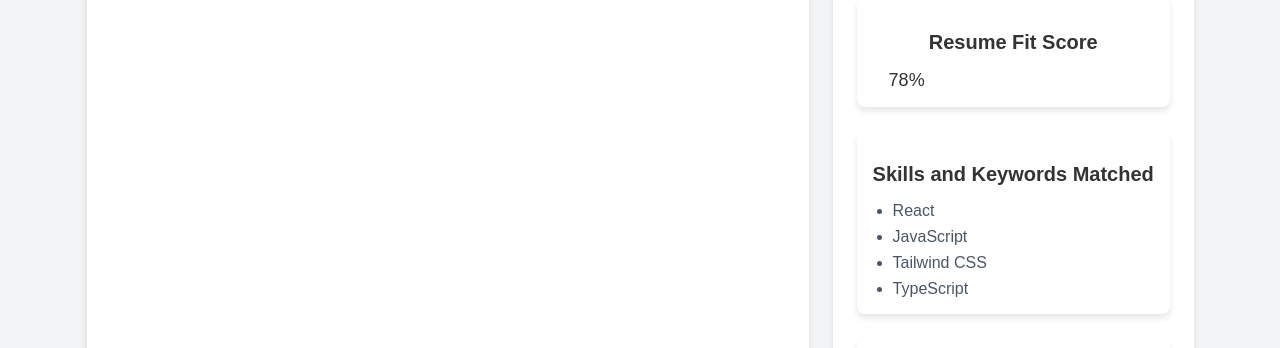
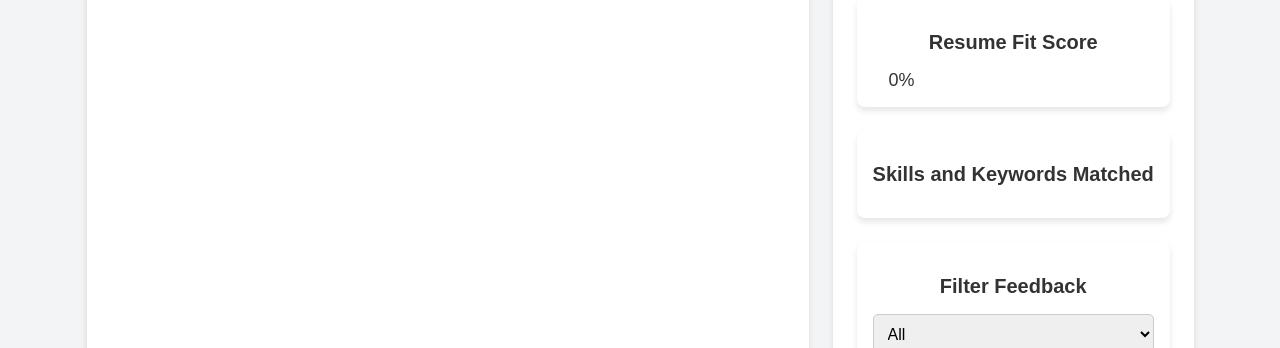
Before and after one commit to BrianOat/resume_analyzer, a React (Create React App) app in the folder frontend/: page /dashboard in a window 1280 px wide. Shown: the part 183-531 px from the top of the page. Built offline with nearby package versions, Linux system fonts and the light colour scheme; sample sign-in values are in the browser's storage.

Commit message:
did task 25 things because it is intertwined with this task

```diff
--- a/frontend/src/components/dashboard/ResumeFitScore.tsx
+++ b/frontend/src/components/dashboard/ResumeFitScore.tsx
@@ -1,8 +1,22 @@
 import ProgressBar from '../shared/ProgressBar';
 import "../../styles/dashboard/resume_fit_score.css";
+import { useState } from 'react';
+import axios from 'axios';
 
 const ResumeFitScore = () => {
-  const fitScore = 78; // Example score
+  const [fitScore, setFitScore] = useState(0);
+
+  // useEffect(() => {
+  //   const getFitScore = async () => {
+  //     try {
+  //       const response = await axios.get(`/api/fit-score`);
+  //       setFitScore(response.data.fitScore);
+  //     } catch (error) {
+  //       console.error(error);
+  //     }
+  //   };
+  //   getFitScore();
+  // }, []);
 
   return (
     <div className="resume-fit-score-container">
--- a/frontend/src/components/dashboard/SkillsMatched.tsx
+++ b/frontend/src/components/dashboard/SkillsMatched.tsx
@@ -1,8 +1,21 @@
-import React from 'react';
+import React, { useState, useEffect } from 'react';
+import axios from 'axios';
 import "../../styles/dashboard/skills_matched.css";
 
 const SkillsMatched = () => {
-  const skills = ['React', 'JavaScript', 'Tailwind CSS', 'TypeScript']; // Example data
+  const [skills, setSkills] = useState([]);
+
+  // useEffect(() => {
+  //   const getSkills = async () => {
+  //     try {
+  //       const response = await axios.get('/api/skills');
+  //       setSkills(response.data.skills);
+  //     } catch (error) {
+  //       console.error(error);
+  //     }
+  //   };
+  //   getSkills();
+  // }, []);
 
   return (
     <div className="skills-matched-container">
```
Also changed, not shown: frontend/src/components/dashboard/FeedbackFilter.tsx (+11 -3 lines).
